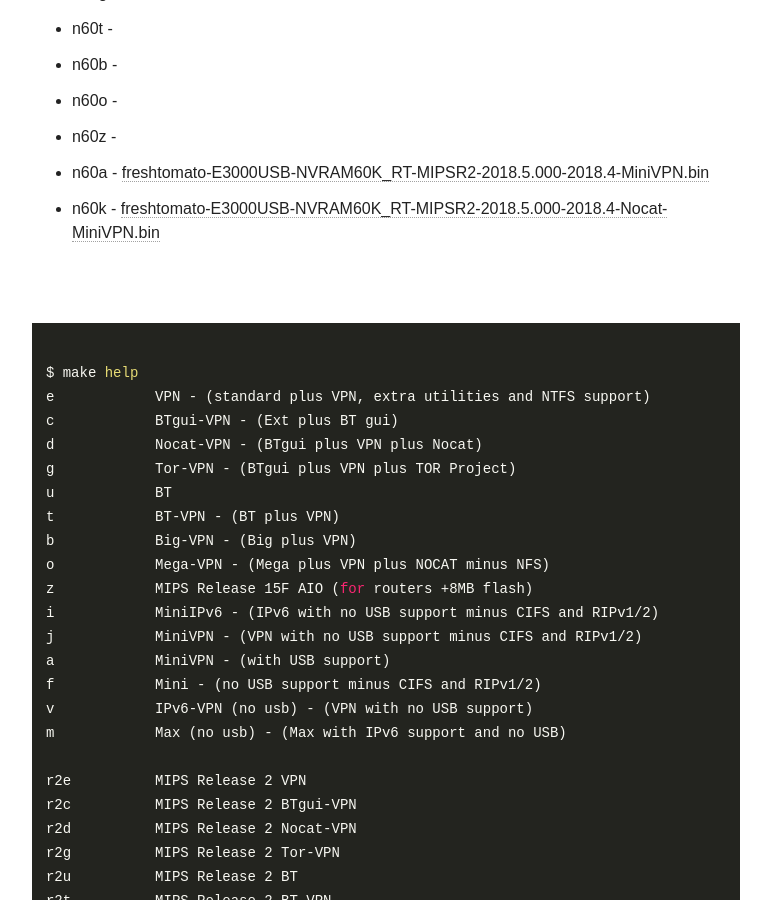
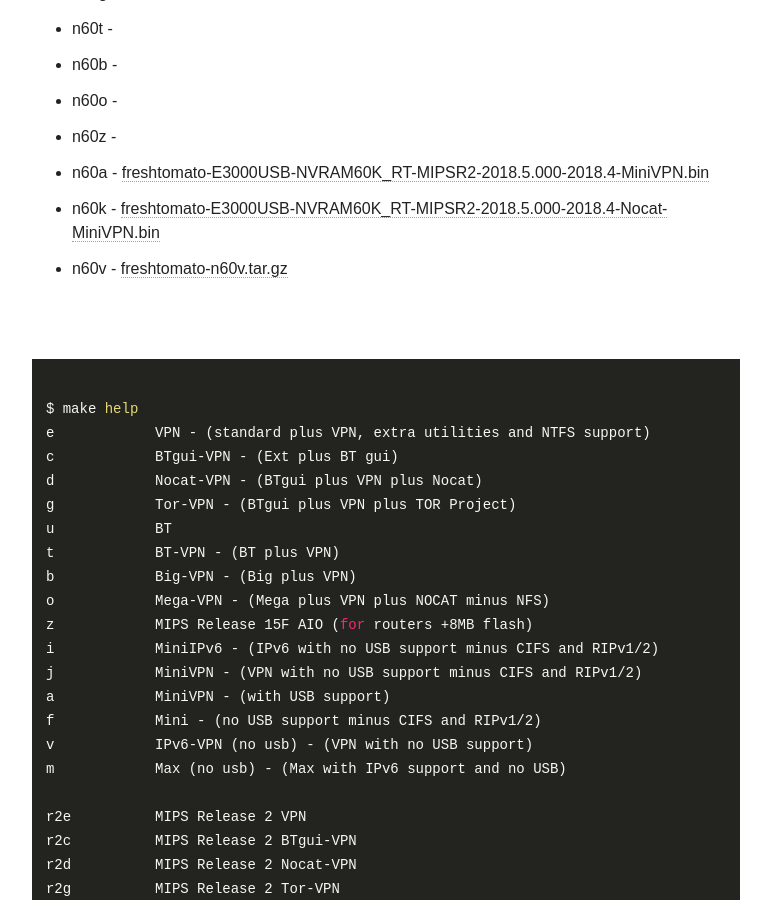
Before and after one commit to oglopss/freshtomato-mips-ci-jekyll, a Jekyll site: the page built from index.html, in a window 1280 px wide and 900 px high, scrolled down 1843 px. Shown: the whole window, without its empty margins (254-1025 px from the left). Built offline with Jekyll 4.4.1, drawn with Linux system fonts in a browser that asks for light colours; nearby versions of some CDN libraries.

Commit message:
Travis build 40 n60v pushed to gh-pages

```diff
--- a/_data/ss.yml
+++ b/_data/ss.yml
@@ -40,3 +40,4 @@
   - 0038 n60z
   - 0039 n60a freshtomato-E3000USB-NVRAM60K_RT-MIPSR2-2018.5.000-2018.4-MiniVPN.bin
   - 0040 n60k freshtomato-E3000USB-NVRAM60K_RT-MIPSR2-2018.5.000-2018.4-Nocat-MiniVPN.bin
+  - 0041 n60v freshtomato-n60v.tar.gz
```
